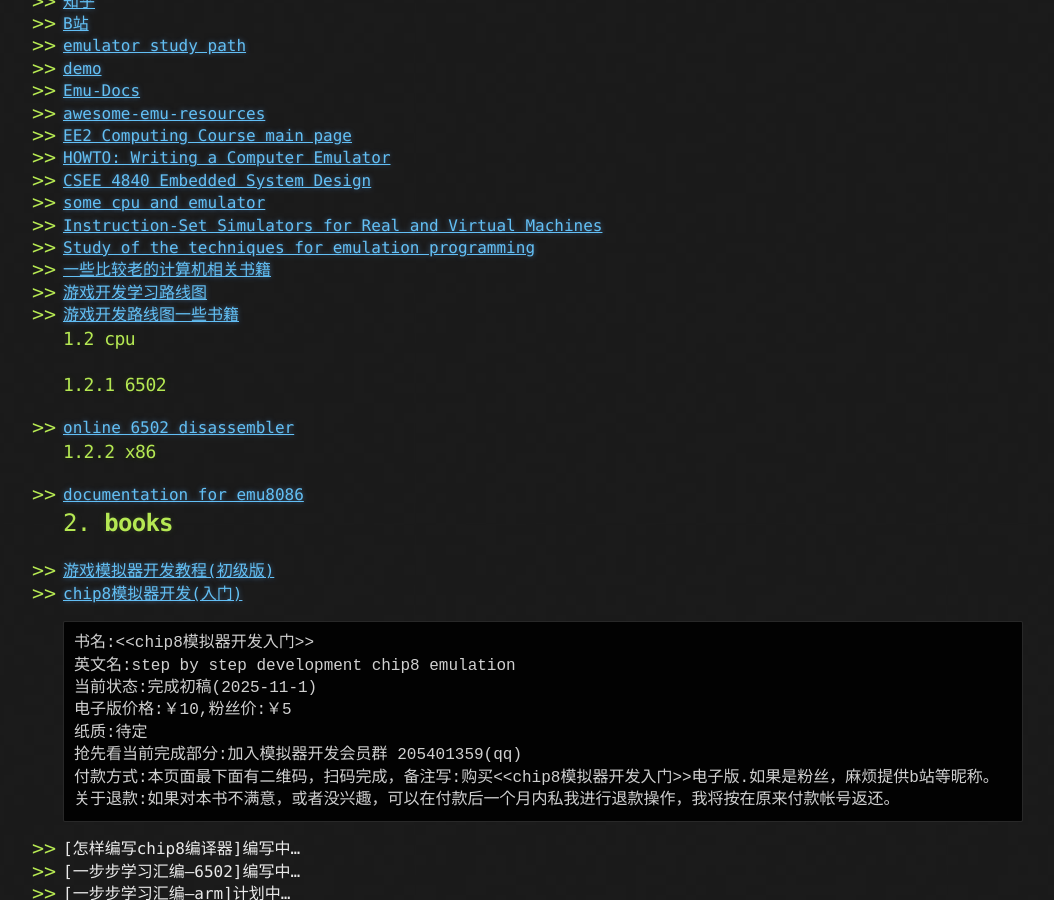
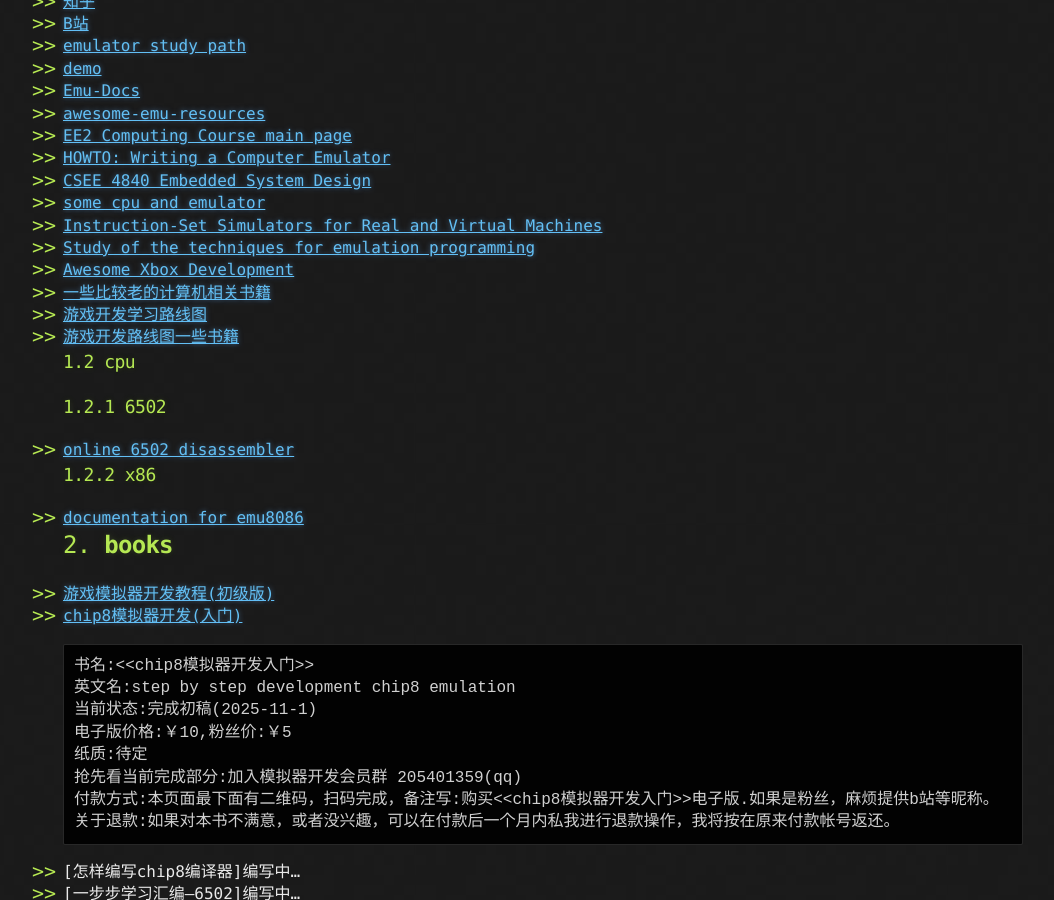
Before and after one commit to jinjiacun123/jinjiacun123.github.io, a Jekyll site: the page built from index.md, in a window 1280 px wide and 900 px high, scrolled down 540 px. Shown: the whole window, without its empty margins (117-1171 px from the left). Built offline with Jekyll 4.4.1, drawn with Linux system fonts in a browser that asks for light colours; our own code applies the rules of GitHub Pages for plain Markdown files.

Commit message:
Update index.md
add about xbox emulator develop

```diff
--- a/index.md
+++ b/index.md
@@ -25,6 +25,7 @@
  * [some cpu and emulator](https://www.zophar.net/)
  * [Instruction-Set Simulators for Real and Virtual Machines](http://www.xsim.com/)
  * [Study of the techniques for emulation programming](http://www.xsim.com/papers/Bario.2001.emubook.pdf)
+ * [Awesome Xbox Development](https://xbox1.dev/)
  * [一些比较老的计算机相关书籍](http://www.rsp-italy.it/IT/Books/)
  * [游戏开发学习路线图](https://miloyip.github.io/game-programmer/)
  * [游戏开发路线图一些书籍](https://github.com/kurong00/GameProgramBooks)
```
